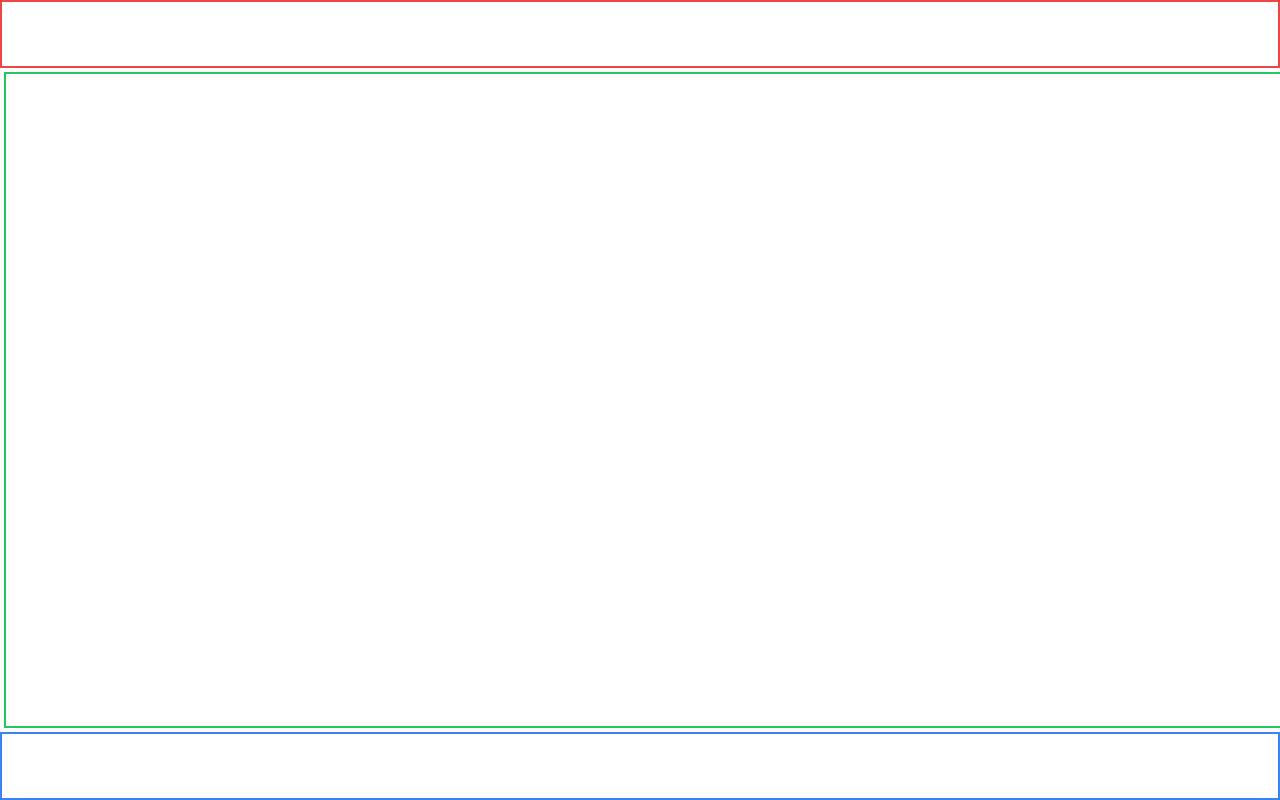
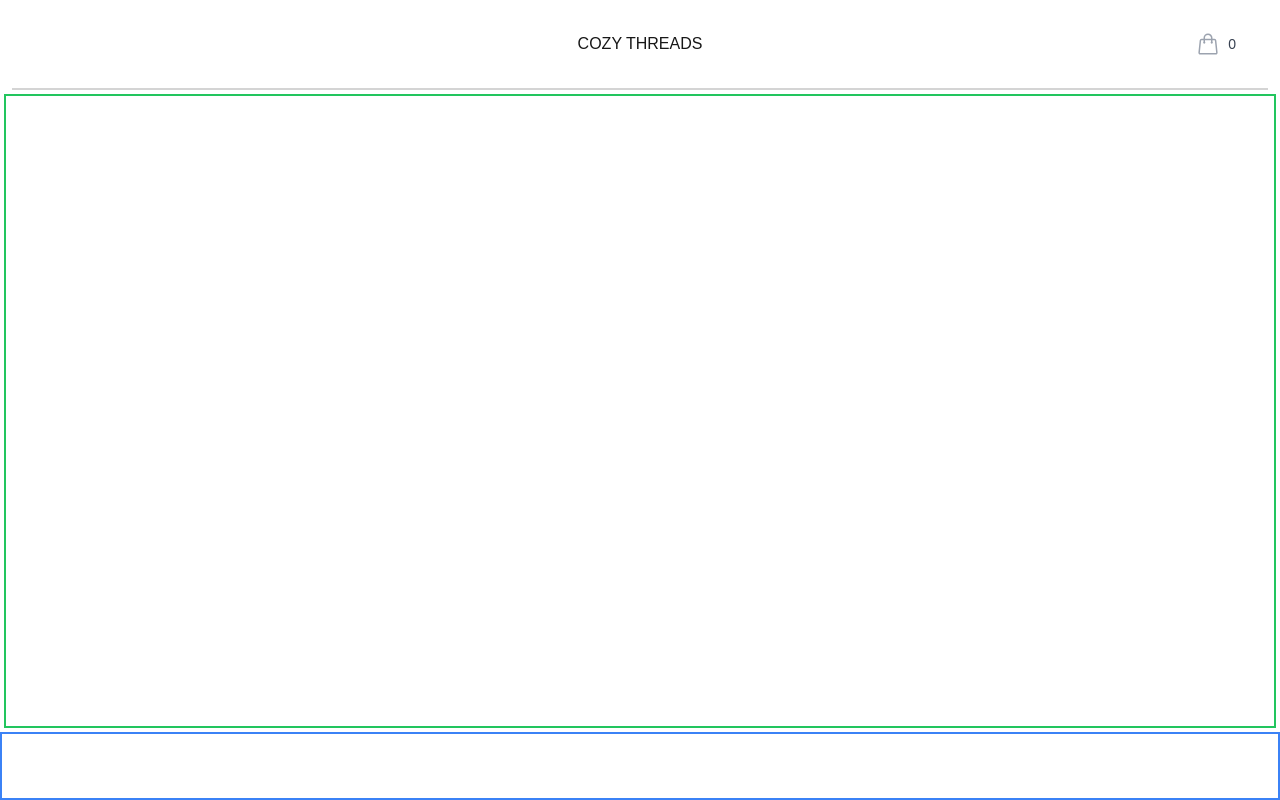
Before and after one commit to samuelwstout/cozy-threads, a Next.js app: page / in a window 1280 px wide. Built offline with nearby package versions, Linux system fonts and the light colour scheme.

Commit message:
set up header elements and begin styling

```diff
--- a/package.json
+++ b/package.json
@@ -9,6 +9,7 @@
     "lint": "next lint"
   },
   "dependencies": {
+    "@heroicons/react": "^2.1.5",
     "@libsql/client": "^0.11.0",
     "@vercel/blob": "^0.23.4",
     "dotenv": "^16.4.5",
--- a/src/app/_components/footer.tsx
+++ b/src/app/_components/footer.tsx
@@ -1,3 +1,3 @@
 export default function Footer() {
-  return <div className="border-2 border-blue-500 w-screen py-8"></div>;
+  return <div className="border-2 border-blue-500 py-8"></div>;
 }
--- a/src/app/_components/header.tsx
+++ b/src/app/_components/header.tsx
@@ -1,3 +1,17 @@
+import { ShoppingBagIcon } from "@heroicons/react/24/outline";
+
 export default function Header() {
-  return <div className="border-2 border-red-500 w-screen py-8"></div>;
+  return (
+    <div className="border-b-2 border-b-neutral-300 mx-3 py-8 flex flex-row justify-center items-center">
+      <span>COZY THREADS</span>
+      <div className="absolute right-4 p-5">
+        <a href="#" className="flex items-center p-2">
+          <ShoppingBagIcon className="h-6 w-6 flex-shrink-0 text-gray-400 group-hover:text-gray-500" />
+          <span className="ml-2 text-sm font-medium text-gray-700 group-hover:text-gray-800">
+            0
+          </span>
+        </a>
+      </div>
+    </div>
+  );
 }
--- a/src/app/_components/productList.tsx
+++ b/src/app/_components/productList.tsx
@@ -1,3 +1,3 @@
 export default function ProductList() {
-  return <div className="border-2 border-green-500 w-screen flex-1 m-1"></div>;
+  return <div className="border-2 border-green-500 flex-1 m-1"></div>;
 }
--- a/src/app/page.tsx
+++ b/src/app/page.tsx
@@ -6,7 +6,7 @@ import ProductList from "./_components/productList";
 
 export default function Home() {
   return (
-    <main className="w-screen h-screen flex flex-col justify-between">
+    <main className="w-full h-screen flex flex-col justify-between">
       <Header />
       <ProductList />
       <Footer />
```
Also changed, not shown: 1 other file (tests, documents, lock files or other folders).
